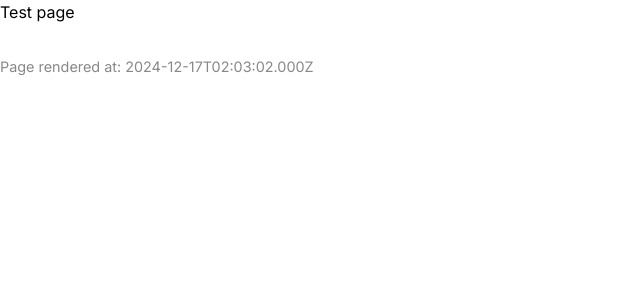
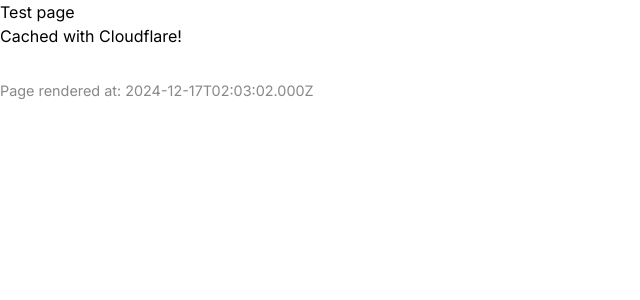
Before and after one commit to greensmurph/nextjs15-starter, a Next.js app: page / in a window 1280 px wide. Shown: the top 300 px of the page, without its empty margins (0-640 px from the left). Built offline with nearby package versions, Linux system fonts and the light colour scheme; a web font is replaced by a local one.

Commit message:
add text

```diff
--- a/app/page.tsx
+++ b/app/page.tsx
@@ -4,6 +4,7 @@
   return (
     <main>
       <h1>Test page</h1>
+      <p>Cached with Cloudflare!</p>
       <footer style={{ marginTop: '2rem', fontSize: '0.9em', color: '#888' }}>
         Page rendered at: {buildTime}
       </footer>
```
